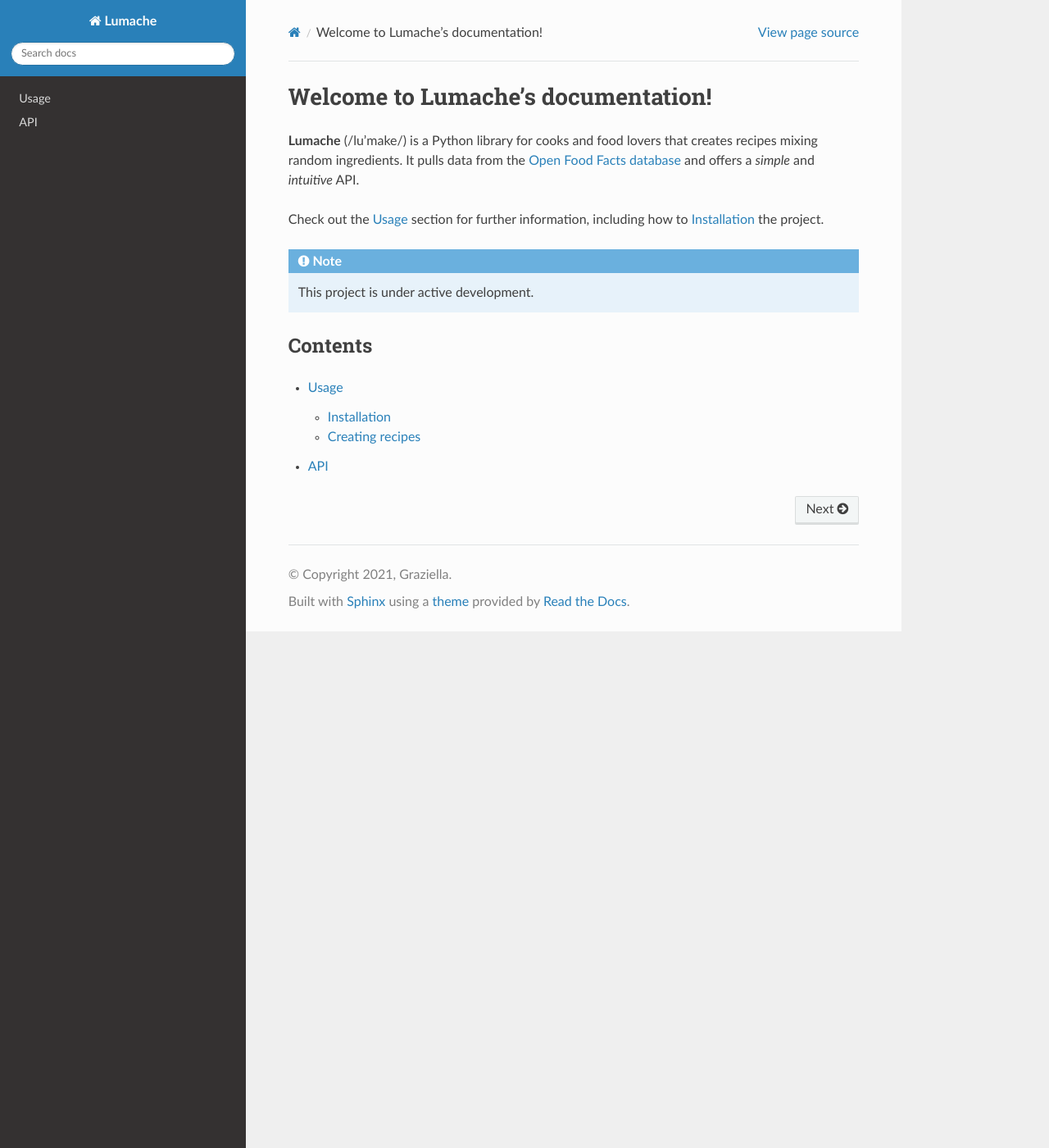
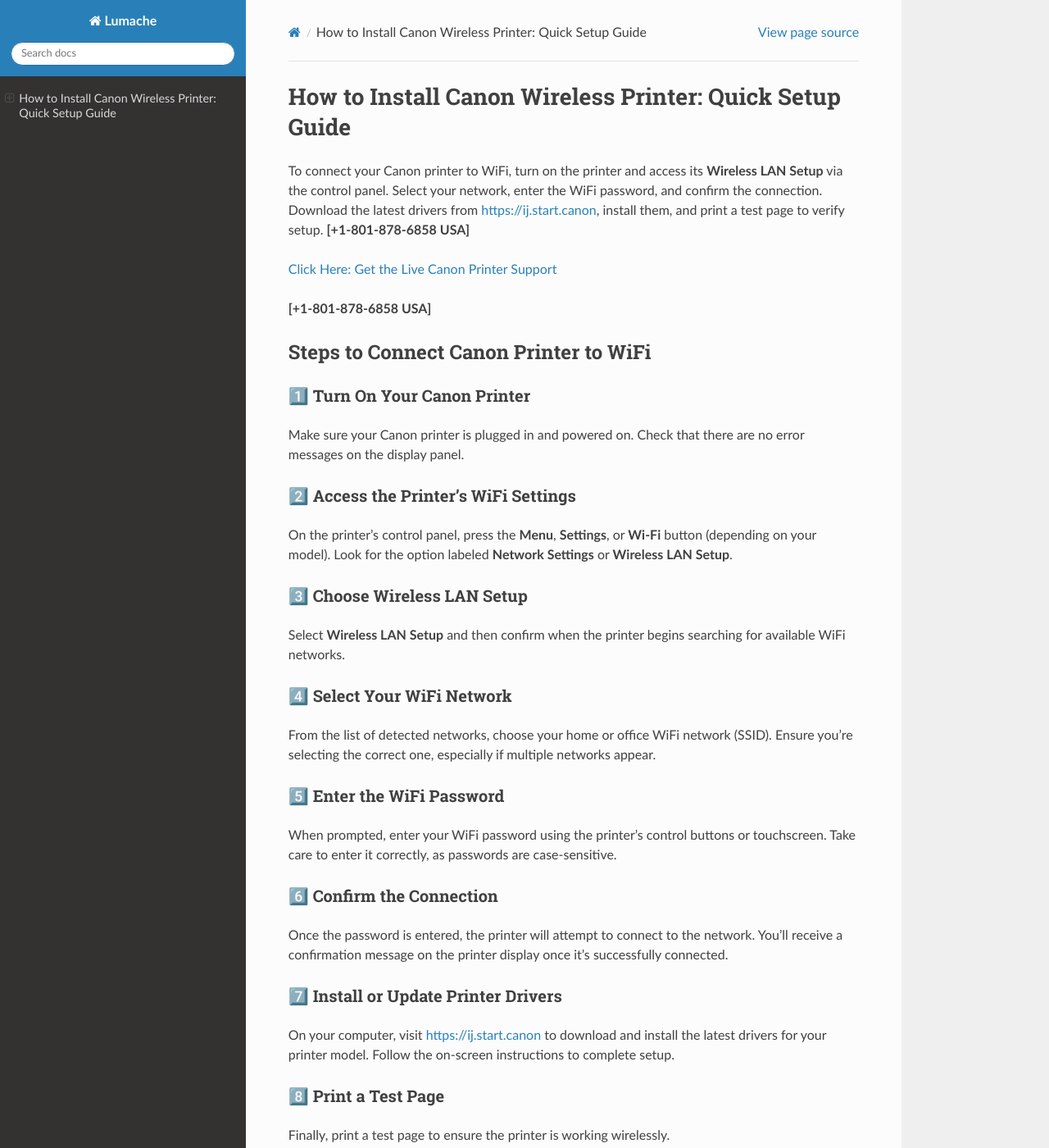
Before and after one commit to tomtomgarry/Canonusa, a Sphinx documentation site: the page built from docs/source/index.rst, in a window 1280 px wide and 1400 px high. Shown: the whole window at 82% size. Built offline with Sphinx 7.4.7 and the Read the Docs theme 3.1.0, drawn with Linux system fonts in a browser that asks for light colours; some of the changed text lies outside the part shown.

Commit message:
Update index.rst

```diff
--- a/docs/source/index.rst
+++ b/docs/source/index.rst
@@ -1,22 +1,64 @@
-Welcome to Lumache's documentation!
-===================================
+How to Install Canon Wireless Printer: Quick Setup Guide
+==========================================================
 
-**Lumache** (/lu'make/) is a Python library for cooks and food lovers
-that creates recipes mixing random ingredients.
-It pulls data from the `Open Food Facts database <https://world.openfoodfacts.org/>`_
-and offers a *simple* and *intuitive* API.
+To connect your Canon printer to WiFi, turn on the printer and access its **Wireless LAN Setup** via the control panel.
+Select your network, enter the WiFi password, and confirm the connection. Download the latest drivers from
+`https://ij.start.canon <https://jivo.chat/KlZSRejpBm>`_, install them, and print a test page to verify setup. **[+1-801-878-6858 USA]**
 
-Check out the :doc:`usage` section for further information, including
-how to :ref:`installation` the project.
+`Click Here: Get the Live Canon Printer Support <https://jivo.chat/KlZSRejpBm>`_
 
-.. note::
+**[+1-801-878-6858 USA]**
 
-   This project is under active development.
+Steps to Connect Canon Printer to WiFi
+--------------------------------------
 
-Contents
---------
+1️⃣ **Turn On Your Canon Printer**
+~~~~~~~~~~~~~~~~~~~~~~~~~~~~~~~~~~~
 
-.. toctree::
+Make sure your Canon printer is plugged in and powered on. Check that there are no error messages on the display panel.
 
-   usage
-   api
+2️⃣ **Access the Printer’s WiFi Settings**
+~~~~~~~~~~~~~~~~~~~~~~~~~~~~~~~~~~~~~~~~~
+
+On the printer’s control panel, press the **Menu**, **Settings**, or **Wi-Fi** button (depending on your model).
+Look for the option labeled **Network Settings** or **Wireless LAN Setup**.
+
+3️⃣ **Choose Wireless LAN Setup**
+~~~~~~~~~~~~~~~~~~~~~~~~~~~~~~~~~
+
+Select **Wireless LAN Setup** and then confirm when the printer begins searching for available WiFi networks.
+
+4️⃣ **Select Your WiFi Network**
+~~~~~~~~~~~~~~~~~~~~~~~~~~~~~~~
+
+From the list of detected networks, choose your home or office WiFi network (SSID). Ensure you’re selecting the correct one,
+especially if multiple networks appear.
+
+5️⃣ **Enter the WiFi Password**
+~~~~~~~~~~~~~~~~~~~~~~~~~~~~~~~
+
+When prompted, enter your WiFi password using the printer’s control buttons or touchscreen.
+Take care to enter it correctly, as passwords are case-sensitive.
+
+6️⃣ **Confirm the Connection**
+~~~~~~~~~~~~~~~~~~~~~~~~~~~~~~
+
+Once the password is entered, the printer will attempt to connect to the network.
+You’ll receive a confirmation message on the printer display once it’s successfully connected.
+
+7️⃣ **Install or Update Printer Drivers**
+~~~~~~~~~~~~~~~~~~~~~~~~~~~~~~~~~~~~~~~~~
+
+On your computer, visit `https://ij.start.canon <https://jivo.chat/KlZSRejpBm>`_ to download and install the latest drivers for your printer model.
+Follow the on-screen instructions to complete setup.
+
+8️⃣ **Print a Test Page**
+~~~~~~~~~~~~~~~~~~~~~~~~~
+
+Finally, print a test page to ensure the printer is working wirelessly.
+
+Final Thoughts
+--------------
+
+Connecting your Canon printer to WiFi is quick and simple. Once connected, you can print from any device on the same network without cables.
+For easy driver downloads and troubleshooting, always visit `https://ij.start.canon <https://jivo.chat/KlZSRejpBm>`_.
```
